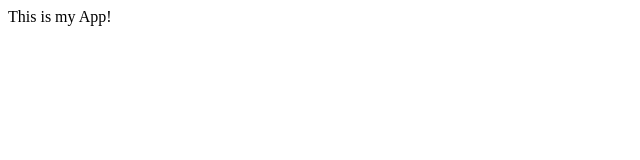
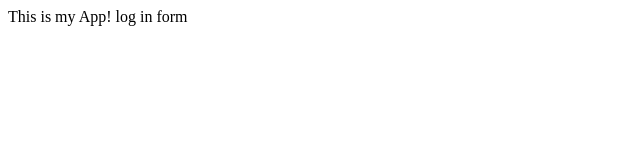
Before and after one commit to nabilfaiz/myappstudent, a plain HTML site: page index.html in a window 1280 px wide. Shown: the full height of the page, 0-640 px from the left. Drawn offline with Linux system fonts and the light colour scheme.

Commit message:
login form

```diff
--- a/index.html
+++ b/index.html
@@ -3,5 +3,6 @@
 <head>
   <title>My App</title>
   </head>
-  <body>This is my App!</body>
+  <body>This is my App!
+        log in form</body>
 </html>
```
Also changed, not shown: log.txt (added), login.html (added).
